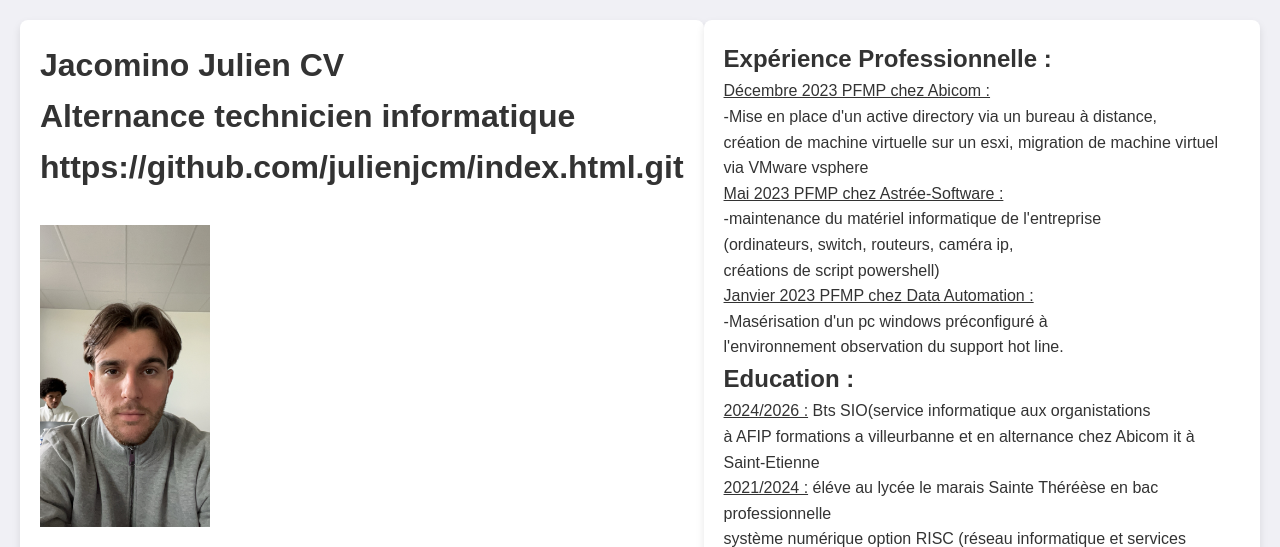
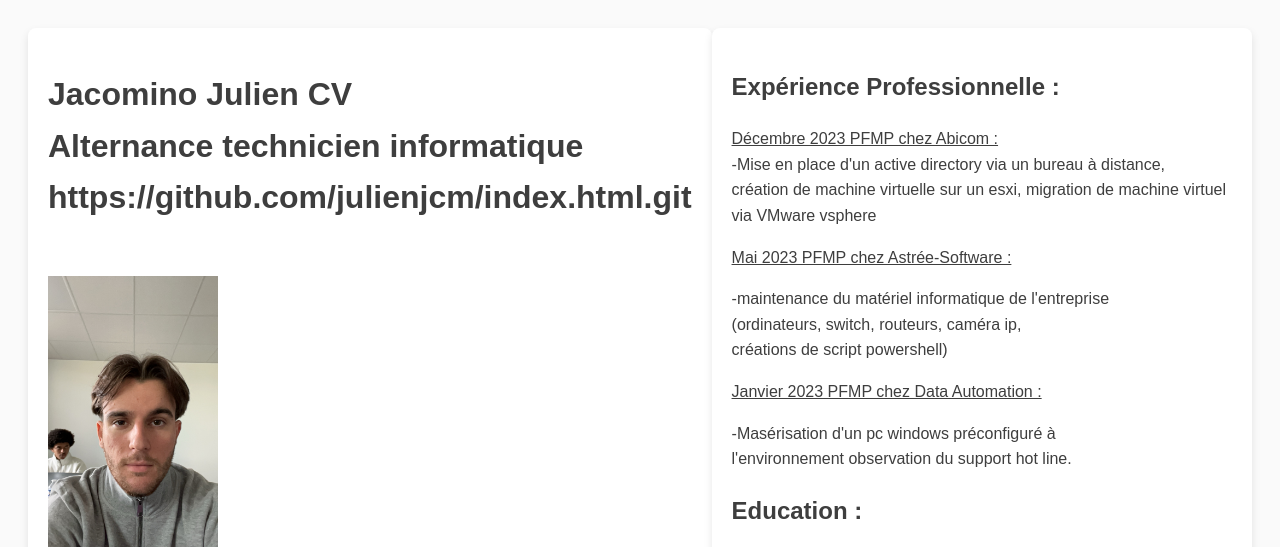
Before and after one commit to julienjcm/index.html, a plain HTML site: page index.html in a window 1280 px wide. Shown: the top 547 px of the page. Drawn offline with Linux system fonts and the light colour scheme.

Commit message:
CSS final

```diff
--- a/style.css
+++ b/style.css
@@ -1,13 +1,7 @@
-/* Style global */
-* {
-  margin: 0;
-  padding: 0;
-  box-sizing: border-box;
-}
 body {
   font-family: Arial, sans-serif;
-  background-color: #f0f0f5;
-  color: #333;
+  background-color: #fafafa;
+  color: #3e3e3e;
   line-height: 1.6;
   display: flex;
   justify-content: center;
@@ -16,7 +10,7 @@ body {
 
 header, article {
   width: 800px;
-  background: #fff;
+  background: #ffffff;
   padding: 20px;
   margin-bottom: 20px;
   box-shadow: 0 4px 8px rgba(0, 0, 0, 0.1);
```
Also changed, not shown: css.txt.
